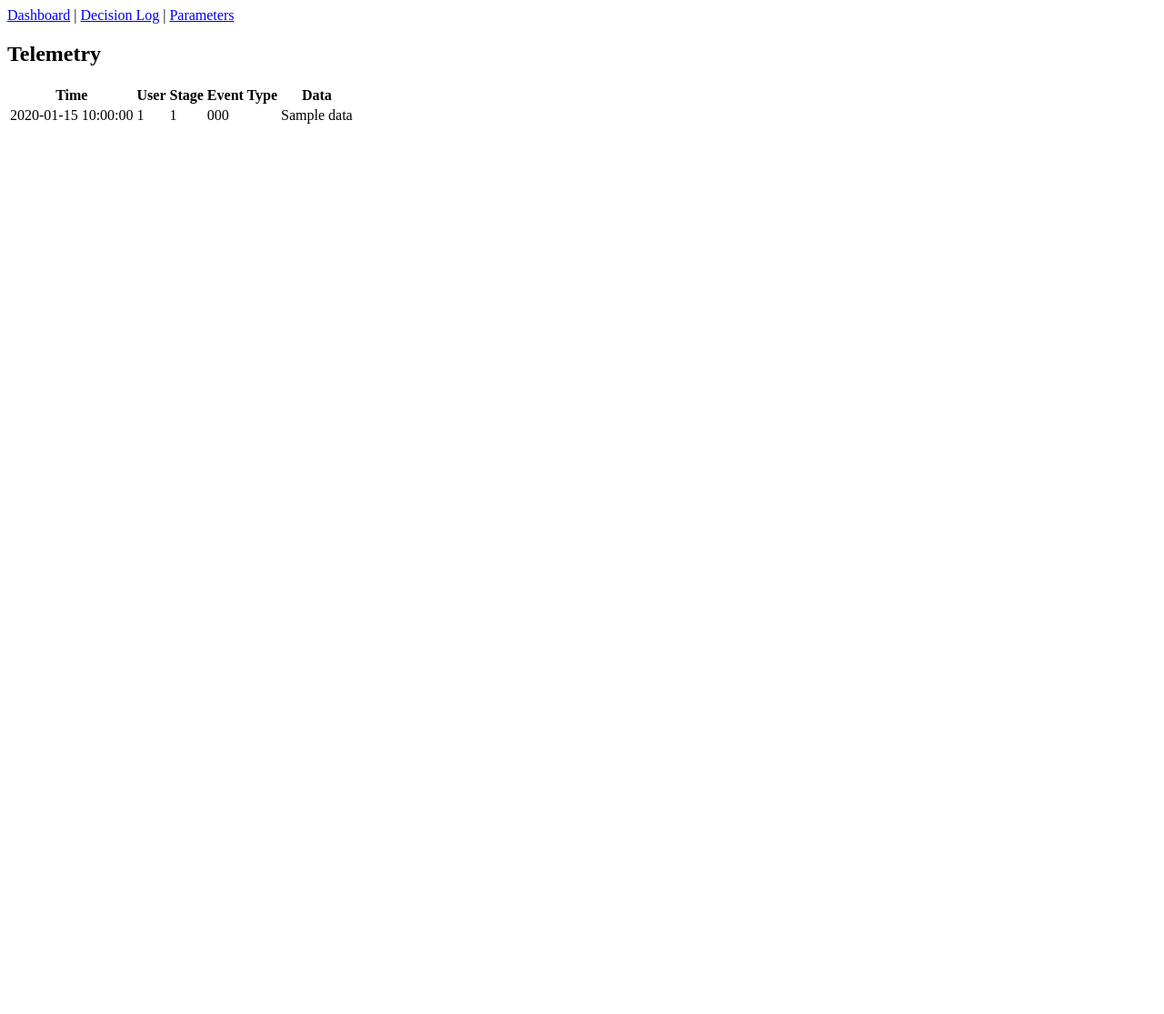
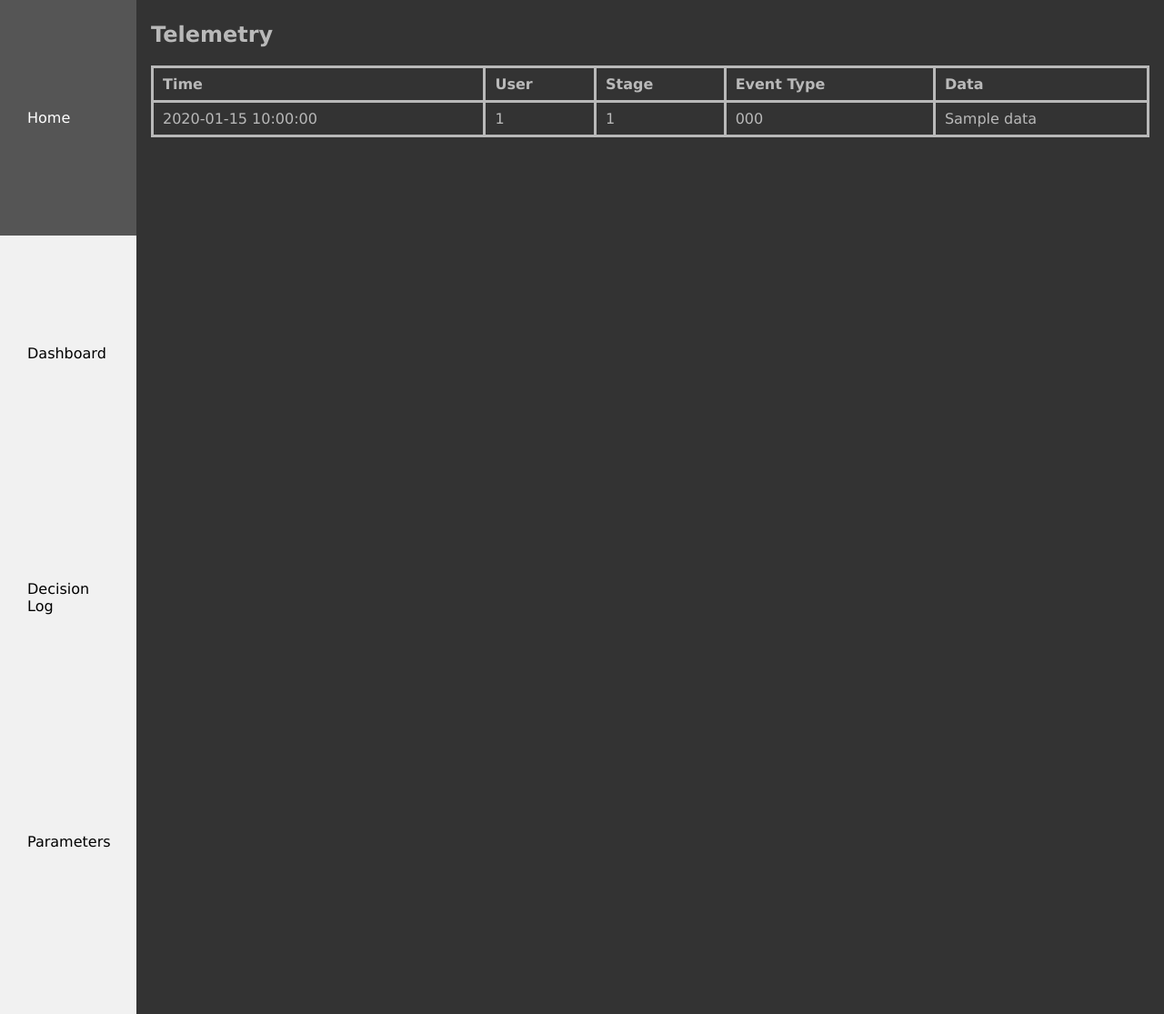
Before and after one commit to jhp212/com2020-game-telemetry, a FastAPI app: template dashboard/templates/dashboard.html in a window 1280 px wide. Shown: the whole page at 91% size. Run offline with FastAPI, Linux system fonts and the light colour scheme; the template is opened without the code that fills it: most values are stand-ins (such as "Sample title", 1, 10 or a date in 2020).

Commit message:
Sidebar Implemetation and CSS updates

```diff
--- a/dashboard/app.py
+++ b/dashboard/app.py
@@ -26,8 +26,18 @@ def get_db():
     finally:
         db.close()
 
-# Root page for the dashboard
+# root page
 @app.get("/", response_class=HTMLResponse)
+async def home(request: Request):
+
+    return templates.TemplateResponse(
+        "base.html",
+        {"request": request, "title": "Home"}
+    )
+
+
+# dashboard
+@app.get("/dashboard", response_class=HTMLResponse)
 async def dashboard(request: Request, db: Session = Depends(get_db)):
 
     raw = (
--- a/dashboard/static/css/style.css
+++ b/dashboard/static/css/style.css
@@ -1,6 +1,8 @@
 body{
     background-color: #333;
     color: #b9b9b9;
+    font-family: 'Lucida Sans', 'Lucida Sans Regular', 'Lucida Grande', 'Lucida Sans Unicode', Geneva, Verdana, sans-serif;
+    margin: 0;
 }
 
 table {
@@ -12,7 +14,7 @@ table {
 th,
 td {
     background-color: #333;
-    border: 1px solid #b9b9b9;
+    border: 3px solid #b9b9b9;
     padding: 8px 10px;
     text-align: left;
 }
@@ -20,3 +22,32 @@ td {
 th {
   font-weight: 600;
 }
+
+ul {
+  list-style-type: none;
+  margin: 0;
+  padding: 0;
+  width: 150px;
+  background-color: #f1f1f1;
+  position: fixed;
+  height: 100%;
+  overflow: auto;
+}
+
+
+li a {
+  display: block;
+  color: black;
+  padding: 120px 30px;
+  text-decoration: none;
+}
+
+li a.active {
+  background-color: #04AA6D;
+  color: white;
+}
+
+li a:hover:not(.active) {
+  background-color: #555555;
+  color: white;
+}
--- a/dashboard/templates/base.html
+++ b/dashboard/templates/base.html
@@ -7,14 +7,18 @@
     <!-- Title injected from FastAPI-->
     <title>{{ title }}</title>
     <!-- CSS injected from FastAPI-->
-    <link rel="stylesheet" href="{{ url_for('static', path='/css/style.css') }}">
+    <link rel="stylesheet" href="static/css/style.css">
 </head>
 <body>
-    <nav style="margin-bottom: 1rem;">
-        <a href="/">Dashboard</a> |
-        <a href="/decisionLog">Decision Log</a> |
-        <a href="/parameters">Parameters</a>
-    </nav>
+    <ul>
+        <li> <a href="/">Home</a></li>
+        <li><a href="/dashboard">Dashboard</a></li>
+        <li><a href="/decisionLog">Decision Log</a></li>
+        <li><a href="/parameters">Parameters</a></li>
+    </ul>
+    <div style="margin-left:150px;padding:1px 16px;height:1px;">
+
+    </div>
     <main>
         {% block content %}{% endblock %}
     </main>
--- a/dashboard/templates/dashboard.html
+++ b/dashboard/templates/dashboard.html
@@ -1,6 +1,7 @@
 {% extends "base.html" %}
 
 {% block content %}
+<div style="margin-left:150px;padding:1px 16px;height:1px;">
   <h2>Telemetry</h2>
 
   <table>
@@ -28,4 +29,6 @@
       {% endfor %}
     </tbody>
   </table>
+</div>
+
 {% endblock %}
--- a/dashboard/templates/decision_log.html
+++ b/dashboard/templates/decision_log.html
@@ -1,5 +1,6 @@
 {% extends "base.html" %}
 {% block content %}
+<div style="margin-left:150px;padding:1px 16px;height:1px;">
   <h2>Decision Log</h2>
 
   <table>
@@ -29,4 +30,5 @@
       {% endfor %}
     </tbody>
   </table>
+</div>
 {% endblock %}
--- a/dashboard/templates/parameters.html
+++ b/dashboard/templates/parameters.html
@@ -1,5 +1,6 @@
 {% extends "base.html" %}
 {% block content %}
+<div style="margin-left:150px;padding:1px 16px;height:1px;">
   <h2>Parameters</h2>
 
   <table>
@@ -18,4 +19,5 @@
       {% endfor %}
     </tbody>
   </table>
+</div>
 {% endblock %}
```
